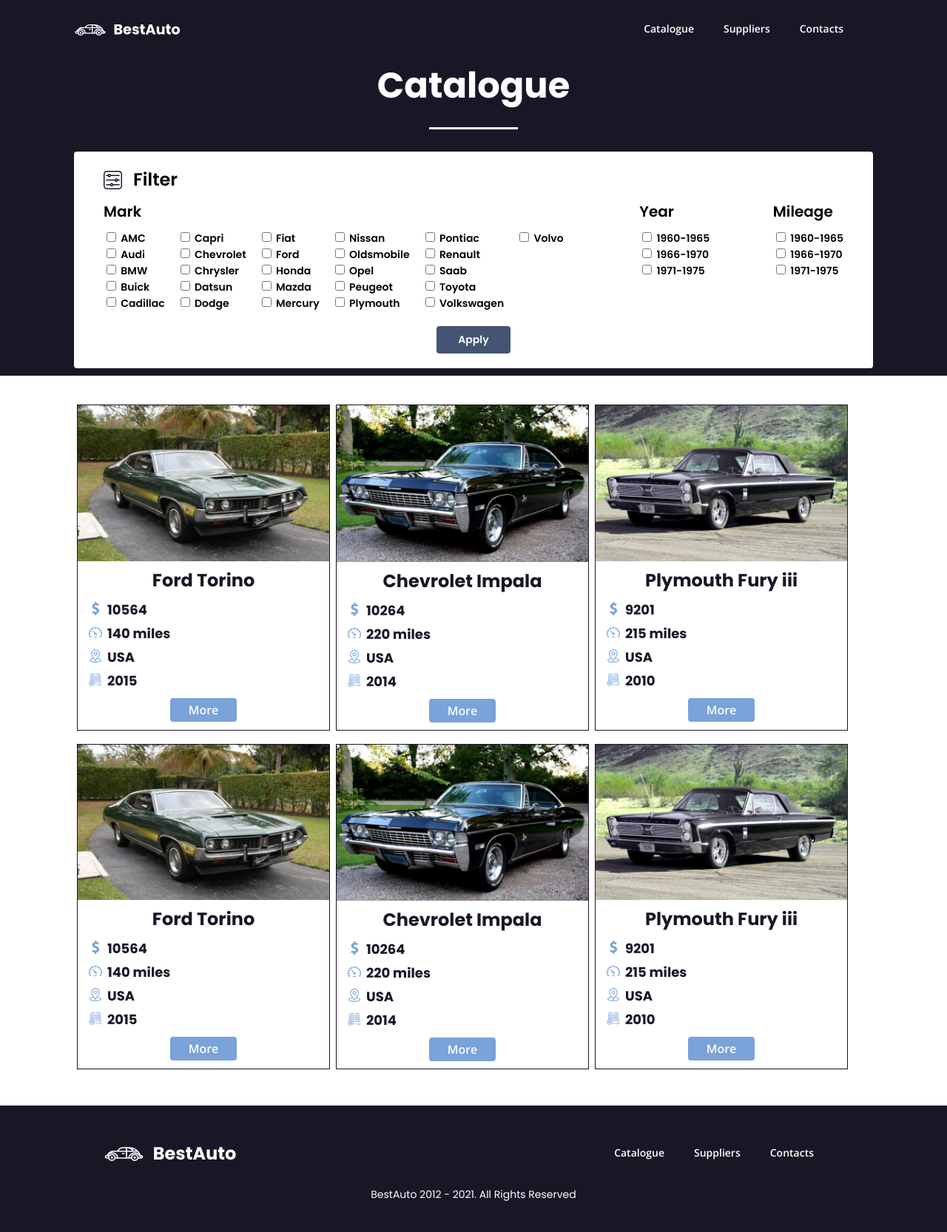
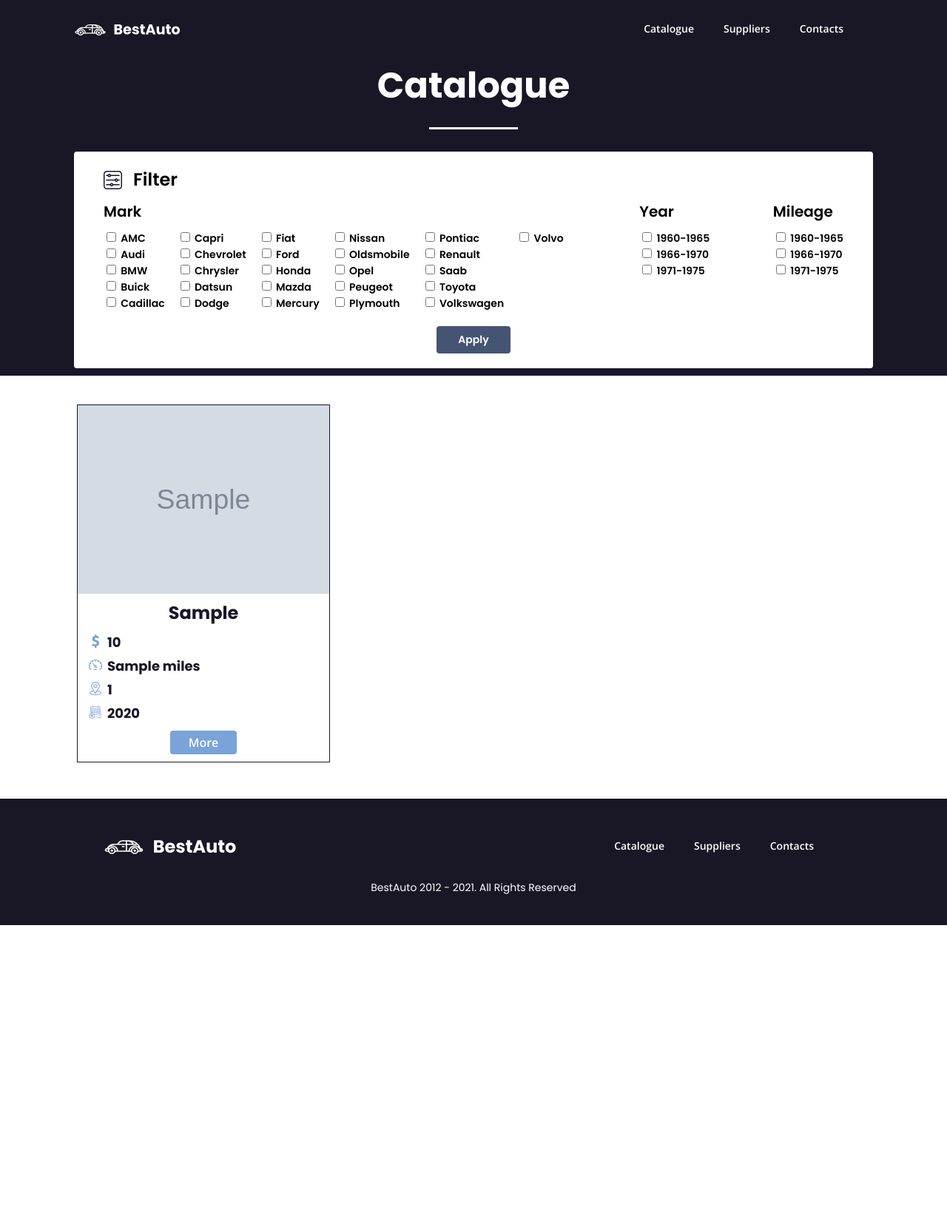
Before and after one commit to Mariia-Kovalenko/vintagecars, a PHP site: page /catalogue.php in a window 1280 px wide. Shown: the whole page at 74% size. After the commit the page ends 1251 px from the top, so only its background shows below. Run offline with PHP 8.4, Linux system fonts and the light colour scheme; tables that the repository leaves empty or names only in its code hold one stand-in row (values such as "Sample post"); grey boxes marked "Sample" are stand-in pictures; style sheets or scripts are compiled from the project's sources.

Commit message:
added backend to catalogue

```diff
--- a/src/catalogue.php
+++ b/src/catalogue.php
@@ -2,7 +2,7 @@
 session_start();
 require_once "connect.php";
 
-$carselect = mysqli_query($connection, "select idcar, model, price, mileage, country.country, restor_year from car join country on car.country_idcountry = country.idcountry limit 9");
+$carselect = mysqli_query($connection, "select idcar, model, price, mileage, photo, country.country, restor_year from car join country on car.country_idcountry = country.idcountry limit 100");
 
 ?>
 
@@ -217,73 +217,24 @@ $carselect = mysqli_query($connection, "select idcar, model, price, mileage, cou
     <div class="catalogue catalogue-list">
         <div class="container">
             <div class="catalogue__items">
+            <?php
+            while($cars = mysqli_fetch_assoc($carselect)){
+
+            ?>
                 <div class="catalogue__item">
-                    <div class="item__img"><img src="/src/img/cars/Ford Torino.jpg" width="340px" alt="car"></div>
-                    <p class="item__name">Ford Torino</p>
+                    <div class="item__img"><img src="<?php echo $cars['photo']; ?>" width="340px" alt="car"></div>
+                    <p class="item__name"><?php echo $cars['model']; ?></p>
                     <ul class="item__desc">
-                        <li>10564</li>
-                        <li>140 miles</li>
-                        <li>USA</li>
-                        <li>2015</li>
+                        <li><?php echo $cars['price']; ?></li>
+                        <li><?php echo $cars['mileage']; ?> miles</li>
+                        <li><?php echo $cars['country']; ?></li>
+                        <li><?php echo $cars['restor_year']; ?></li>
                     </ul>
-                    <a href="#" class="more-button">More</a>
+                    <a href="item.php?item_id=<?= $cars['idcar']?>" class="more-button">More</a>
                 </div>
-                <div class="catalogue__item">
-                    <div class="item__img"><img src="/src/img/cars/chevrolet Impala.jpg" width="340px" alt="car"></div>
-                    <p class="item__name">Chevrolet Impala</p>
-                    <ul class="item__desc">
-                        <li>10264</li>
-                        <li>220 miles</li>
-                        <li>USA</li>
-                        <li>2014</li>
-                    </ul>
-                    <a href="#" class="more-button">More</a>
-                </div>
-                <div class="catalogue__item">
-                    <div class="item__img"><img src="/src/img/cars/plymouth fury.jpg" width="340px" alt="car"></div>
-                    <p class="item__name">Plymouth Fury iii</p>
-                    <ul class="item__desc">
-                        <li>9201</li>
-                        <li>215 miles</li>
-                        <li>USA</li>
-                        <li>2010</li>
-                    </ul>
-                    <a href="#" class="more-button">More</a>
-                </div>
-
-                <div class="catalogue__item">
-                    <div class="item__img"><img src="/src/img/cars/Ford Torino.jpg" width="340px" alt="car"></div>
-                    <p class="item__name">Ford Torino</p>
-                    <ul class="item__desc">
-                        <li>10564</li>
-                        <li>140 miles</li>
-                        <li>USA</li>
-                        <li>2015</li>
-                    </ul>
-                    <a href="#" class="more-button">More</a>
-                </div>
-                <div class="catalogue__item">
-                    <div class="item__img"><img src="/src/img/cars/chevrolet Impala.jpg" width="340px" alt="car"></div>
-                    <p class="item__name">Chevrolet Impala</p>
-                    <ul class="item__desc">
-                        <li>10264</li>
-                        <li>220 miles</li>
-                        <li>USA</li>
-                        <li>2014</li>
-                    </ul>
-                    <a href="#" class="more-button">More</a>
-                </div>
-                <div class="catalogue__item">
-                    <div class="item__img"><img src="/src/img/cars/plymouth fury.jpg" width="340px" alt="car"></div>
-                    <p class="item__name">Plymouth Fury iii</p>
-                    <ul class="item__desc">
-                        <li>9201</li>
-                        <li>215 miles</li>
-                        <li>USA</li>
-                        <li>2010</li>
-                    </ul>
-                    <a href="#" class="more-button">More</a>
-                </div>
+                <?php
+            }
+            ?>
             </div>
         </div>
     </div>
--- a/src/css/styles.css
+++ b/src/css/styles.css
@@ -473,6 +473,11 @@ button {
   font-weight: 500;
 }
 
+.item__image img {
+  display: block;
+  height: 200px;
+}
+
 .item-heading__title {
   font-family: "Poppins", sans-serif;
   text-align: center;
--- a/src/item.php
+++ b/src/item.php
@@ -48,7 +48,7 @@ else echo "something went wrong";
         <div class="container">
             <div class="item-wrapper">
                 <div class="item__image">
-                    <img src="/src/img/cars/Ford Torino.jpg" height="245px" alt="">
+                    <img src="<?php echo $row['photo']; ?>" height="245px" alt="">
                 </div>
                 <div class="item__desc">
                     <h3 class="item__model"><?php echo $row['model'] ?></h3>
--- a/src/sass/styles.scss
+++ b/src/sass/styles.scss
@@ -467,7 +467,12 @@ $mediumBlue: #79A3D9;
 
     }
 }
-
+.item__image{
+    img{
+        display: block;
+        height: 200px;
+    }
+}
 .item-heading{
     &__title{
         font-family: $main-font;
```
Also changed, not shown: src/index.php (+3 -6 lines), src/img/cars/amc-rambler-rebel.jpg (added), src/img/cars/buick_skylark.jpg (added), src/img/cars/chevrolet_chevelle.jpg (added), src/img/cars/plymouth_satellite.jpg (added).
